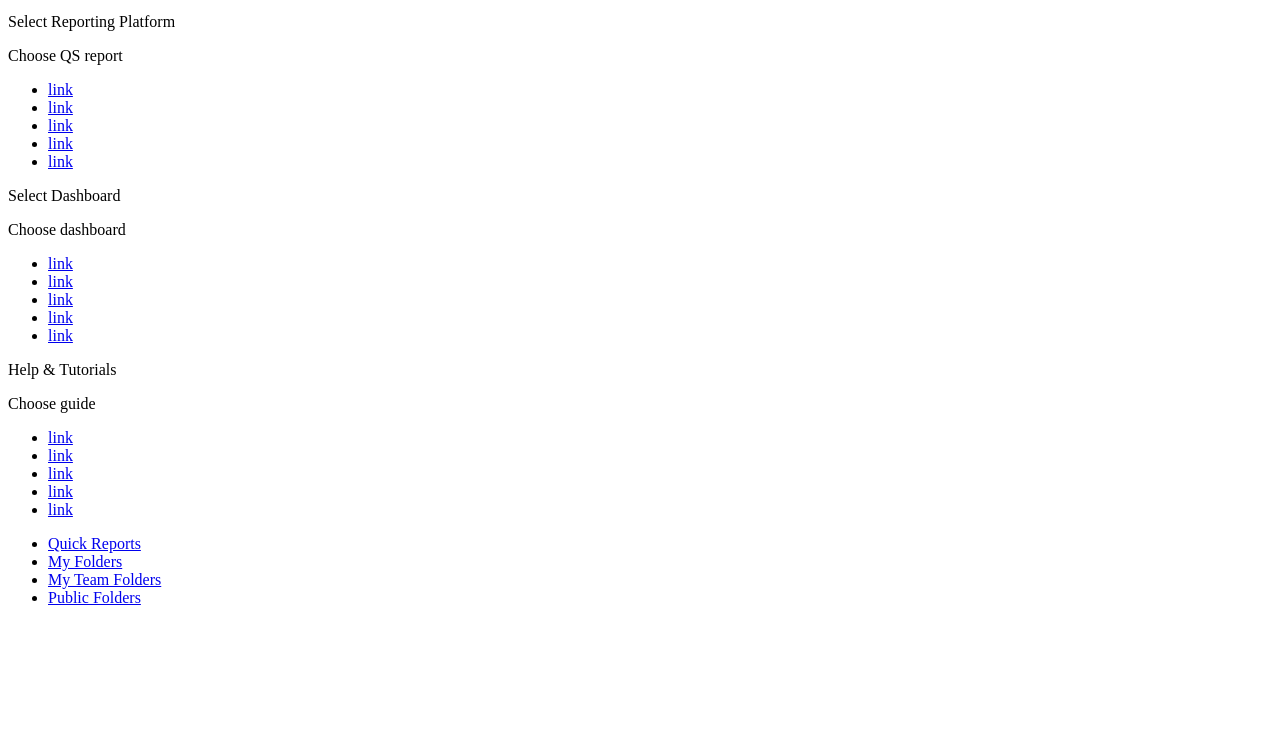
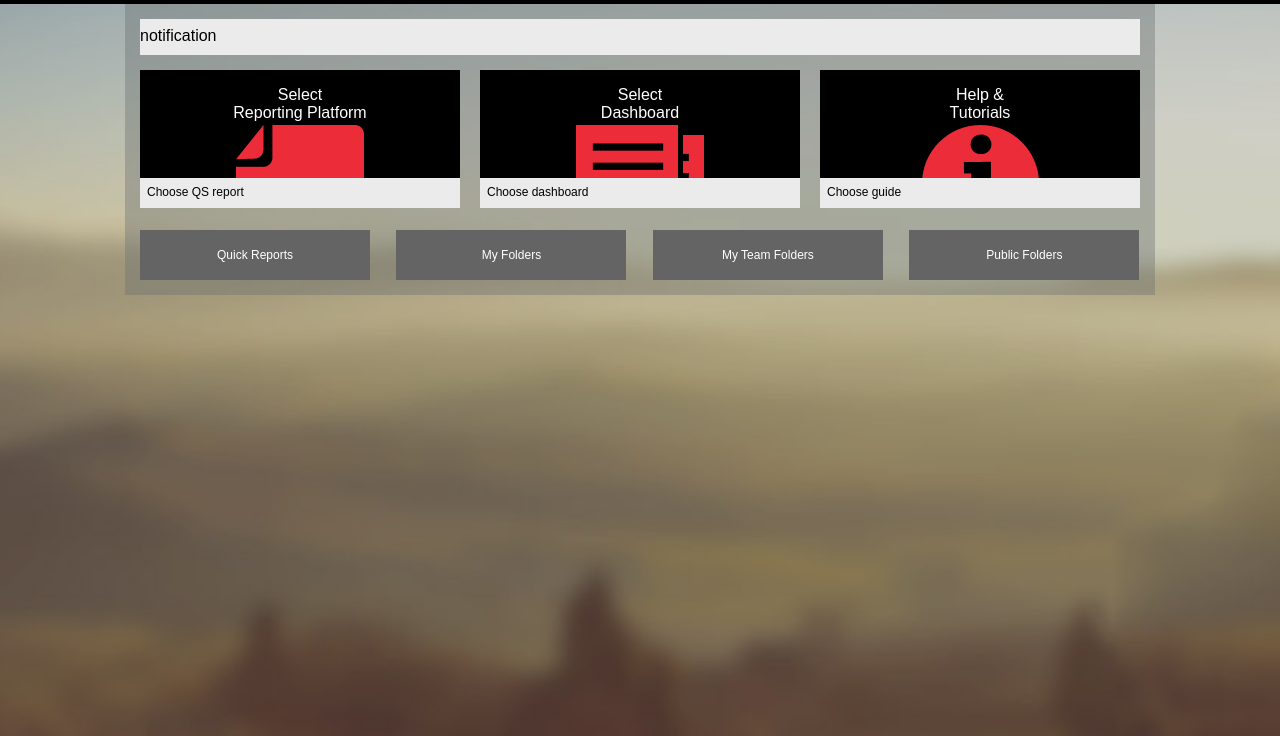
Before and after one commit to HussenAH/webapp, a plain HTML site: page index.html in a window 1280 px wide. Shown: the part 64-800 px from the top of the page. Drawn offline with Linux system fonts and the light colour scheme.

Commit message:
start the html and css part
html and css

```diff
--- a/css/main.css
+++ b/css/main.css
@@ -0,0 +1,156 @@
+body{
+
+	font-family:sans-serif;
+	margin:0;
+	padding:0;
+    background: rgba(0, 0, 0, 0) url("../img/body-background.jpg") no-repeat fixed center center / cover ;
+}
+
+
+.layout-wrap{
+	width:1000px;
+	margin:0 auto;
+	padding:15px 15px 15px 15px;
+
+}
+
+header{
+
+	height:68px;
+	background:black;
+}
+.search-box{
+	float:right;
+
+}
+.search-box>input{
+	height:25px;
+	margin:0;
+	padding:0;
+	border:0;
+}
+
+
+.page-body{
+
+	background: rgba(107,113,113,0.4);
+}
+
+.notifications{
+	height:20px;
+	padding:8px 0 8px 0;
+	background:rgb(235,235,235);
+
+
+}
+.hidden{
+
+	display:none;
+}
+ .no-style{
+	margin:0;
+	 padding:0;
+	 list-style:none;
+	 text-decoration:none;
+ }
+
+/**************************************************************** nav-section  **************************************/
+
+.nav-section{
+	display:inline-block;
+	height:130px;
+	background:white;
+	width:32%;
+	margin:15px 0 15px 0;
+	color:white;
+	text-align:center;
+}
+
+
+.menu{
+
+
+
+}
+.menu-caption{
+	margin:56px 0 0 0 ;
+	height:30px;
+	background:rgb(235,235,235);
+	text-align:left;
+	color:black;
+	font-size:12px;
+
+}
+.menu-caption>p{
+padding:7px 0 0 7px;
+
+}
+.l-nav-i{
+	float:left;
+	background: url("../img/icons/action-report-new.png") left 50% top 55px no-repeat black;
+}
+.m-nav-i{
+	margin-left:20px;
+	background: url("../img/icons/action-report-top.png") left 50% top 55px no-repeat black;
+
+}
+.r-nav-i{
+
+	float:right;
+    background: url("../img/icons/actions-help.png") left 50% top 55px no-repeat black;
+
+}
+.menu:hover .action-list{
+ display:block;
+}
+
+
+.action-list{
+
+	position:absolute;
+	background:white;
+	width:320px;
+	  color:black;
+
+}
+.action-list li{
+	padding-top:10px;
+  height:30px;
+  border-bottom:solid #e6e6e6 1px;
+  font-size:12px;
+
+}
+.action-list a{
+text-decoration:none;
+  color:black;
+
+
+}
+/**************************************************************** tabs  **************************************/
+
+.tab{
+	display:inline-block ;
+	width:23%;
+	height:35px;
+	background-color:rgb(100,100,100);
+	text-align:center;
+	margin-left:22px;
+	padding-top:15px;
+
+
+}
+.tab>a{
+	    text-decoration:none;
+		color:white;
+		font-size:12px;
+
+
+}
+.tabs-list{
+
+	margin-top:15px;
+}
+.tabs-list >:first-child{
+
+	margin-left:0;
+}
--- a/index.html
+++ b/index.html
@@ -21,70 +21,67 @@
 	</header>
 
 	<section class="page-body layout-wrap">
-		<div class="notifications"></div>
+		<div class="notifications"> notification</div>
 
 		<nav>
-			<div class="nav-section">
-				<p>Select Reporting Platform</p>
+			<div class="nav-section l-nav-i">
+				<p>Select <br>Reporting Platform</p>
 
 				<div class="menu">
 					<div class="menu-caption">
 						<p>Choose QS report</p>
 					</div>
 
-					<ul class="action-list">
-						<li><a href="#">link</a></li>
-						<li><a href="#">link</a></li>
-						<li><a href="#">link</a></li>
-						<li><a href="#">link</a></li>
-						<li><a href="#">link</a></li>
+					<ul class="action-list hidden no-style">
+						<li><a href="#">Corporate</a></li>
+						<li><a href="#">Simple</a></li>
+						<li><a href="#">Business</a></li>
 					</ul>
 				</div>
 			</div>
 
-			<div class="nav-section">
-				<p>Select Dashboard</p>
+			<div class="nav-section m-nav-i">
+				<p>Select <br> Dashboard</p>
 
 				<div class="menu">
 					<div class="menu-caption">
 						<p>Choose dashboard</p>
 					</div>
 
-					<ul class="action-list">
-						<li><a href="#">link</a></li>
-						<li><a href="#">link</a></li>
-						<li><a href="#">link</a></li>
-						<li><a href="#">link</a></li>
-						<li><a href="#">link</a></li>
+					<ul class="action-list hidden no-style">
+						<li><a href="#">Account Dashboard</a></li>
+						<li><a href="#">Daily Huddle Dashboard</a></li>
+						<li><a href="#">Tier 2 Dashboard</a></li>
+						<li><a href="#">ADM Dashboard</a></li>
+
 					</ul>
 				</div>
 			</div>
 
-			<div class="nav-section">
-				<p>Help &amp; Tutorials</p>
+			<div class="nav-section r-nav-i">
+				<p>Help &amp; <br> Tutorials</p>
 
 				<div class="menu">
 					<div class="menu-caption">
 						<p>Choose guide</p>
 					</div>
 
-					<ul class="action-list">
-						<li><a href="#">link</a></li>
-						<li><a href="#">link</a></li>
-						<li><a href="#">link</a></li>
-						<li><a href="#">link</a></li>
-						<li><a href="#">link</a></li>
+					<ul class="action-list hidden no-style">
+						<li><a href="#">Real Time</a></li>
+						<li><a href="#">Past Data</a></li>
+						<li><a href="#">Corporate Data</a></li>
+
 					</ul>
 				</div>
 			</div>
 		</nav>
 
 		<section class="tabs">
-			<ul>
-				<li><a href="#quick-reports">Quick Reports</a></li>
-				<li><a href="#my-folders">My Folders</a></li>
-				<li><a href="#my-team-folders">My Team Folders</a></li>
-				<li><a href="#public-folders">Public Folders</a></li>
+			<ul class="tabs-list no-style">
+				<li class="tab"><a href="#quick-reports">Quick Reports</a></li>
+				<li class="tab"><a href="#my-folders">My Folders</a></li>
+				<li class="tab"><a href="#my-team-folders">My Team Folders</a></li>
+				<li class="tab"><a href="#public-folders">Public Folders</a></li>
 			</ul>
 
 			<div id="quick-reports">
```
